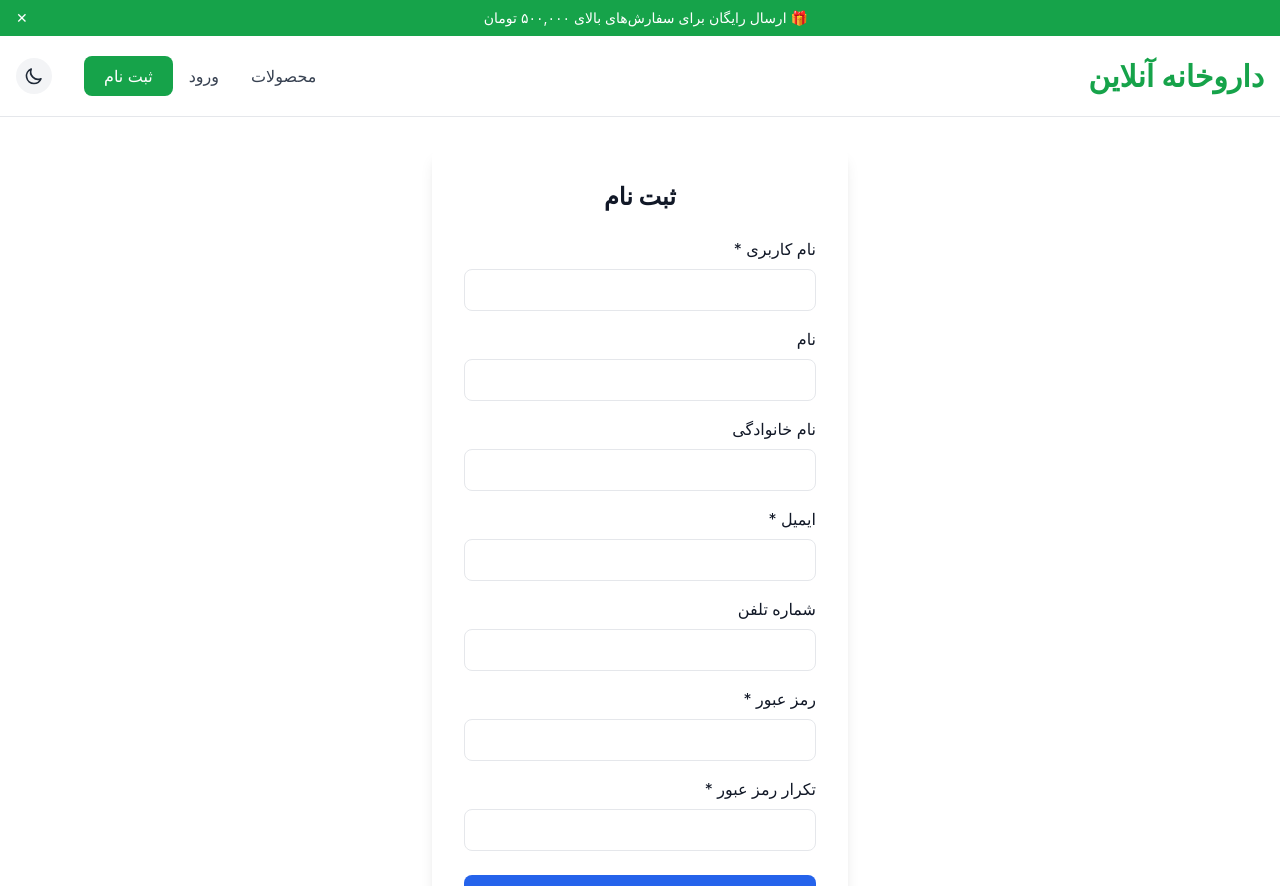
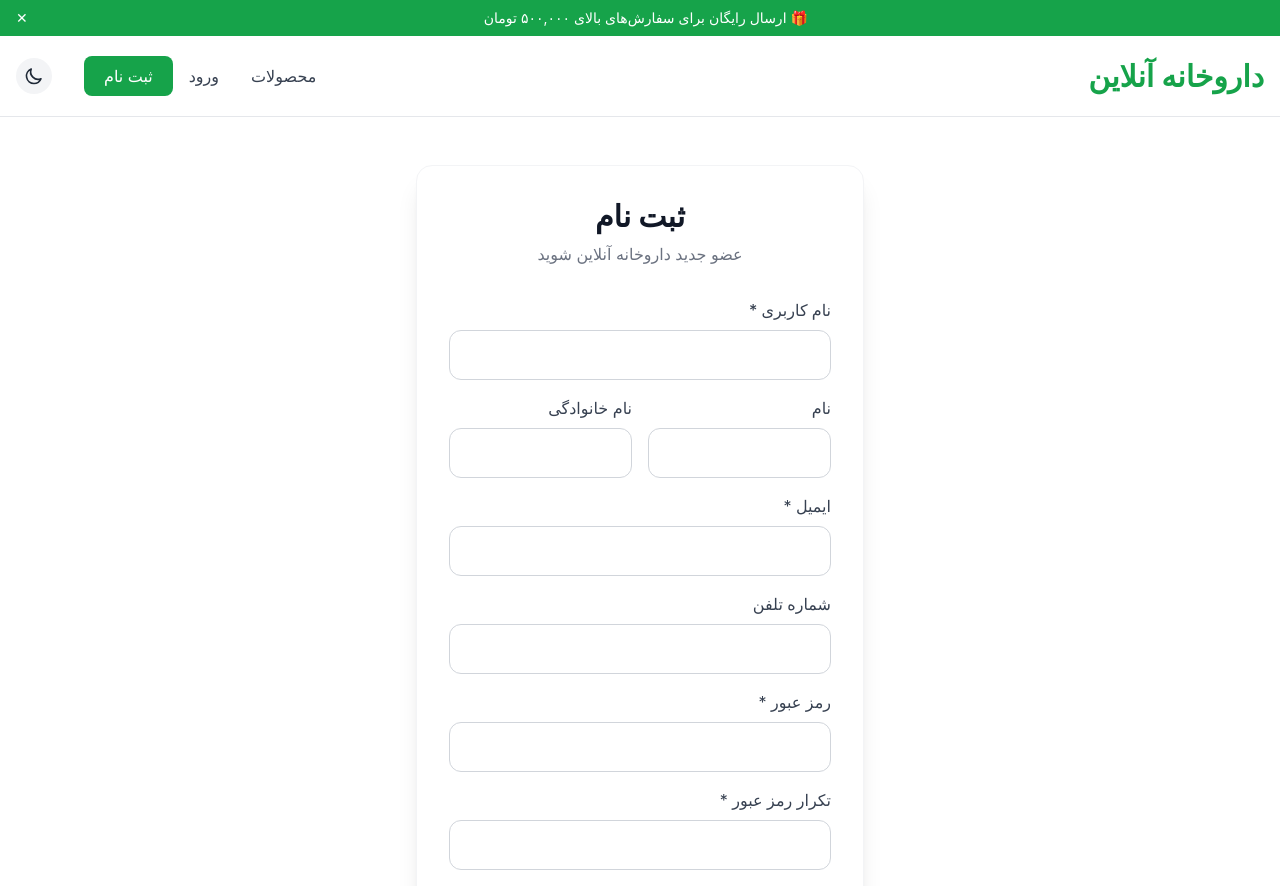
Before and after one commit to sina-naghipour/pharma-storefront, a React (Create React App) app: page /register in a window 1280 px wide. Shown: the top 886 px of the page. Built offline with nearby package versions, Linux system fonts and the light colour scheme; no server answers.

Commit message:
fix : fixed login signup theme switch.

```diff
--- a/src/pages/Login.js
+++ b/src/pages/Login.js
@@ -40,19 +40,23 @@ const Login = () => {
   };
 
   return (
-    <div className="login-page container mx-auto px-4 py-8 max-w-md" dir="rtl">
-      <div className="bg-white rounded-lg shadow-lg p-8">
-        <h1 className="text-2xl font-bold text-center mb-6">ورود به حساب کاربری</h1>
+    <div className="min-h-[80vh] flex items-center justify-center container mx-auto px-4 py-12" dir="rtl">
+      <div className="w-full max-w-md">
+        <div className="bg-white dark:bg-dark-surface rounded-2xl shadow-xl p-8 border border-gray-100 dark:border-dark-border">
+          <div className="text-center mb-8">
+            <h1 className="text-3xl font-bold text-gray-900 dark:text-white">ورود به حساب کاربری</h1>
+            <p className="text-gray-500 dark:text-gray-400 mt-2">به داروخانه آنلاین خوش آمدید</p>
+          </div>
 
           {error && (
-          <div className="bg-red-100 text-red-700 p-3 rounded-lg mb-4 whitespace-pre-wrap">
+            <div className="bg-red-100 dark:bg-red-900/30 text-red-700 dark:text-red-300 p-3 rounded-lg mb-6 whitespace-pre-wrap">
               {error}
             </div>
           )}
 
           <form onSubmit={handleSubmit} autoComplete="on">
-          <div className="mb-4">
-            <label className="block mb-2">نام کاربری</label>
+            <div className="mb-5">
+              <label className="block mb-2 text-gray-700 dark:text-gray-300 font-medium">نام کاربری</label>
               <input
                 type="text"
                 name="username"
@@ -60,12 +64,12 @@ const Login = () => {
                 onChange={handleChange}
                 required
                 autoComplete="username"
-              className="w-full border rounded-lg p-2 focus:outline-none focus:border-blue-500"
+                className="w-full border border-gray-300 dark:border-dark-border rounded-xl p-3 bg-white dark:bg-dark-bg text-gray-900 dark:text-white focus:ring-2 focus:ring-primary-500 focus:border-transparent transition"
               />
             </div>
 
             <div className="mb-6">
-            <label className="block mb-2">رمز عبور</label>
+              <label className="block mb-2 text-gray-700 dark:text-gray-300 font-medium">رمز عبور</label>
               <input
                 type="password"
                 name="password"
@@ -73,26 +77,27 @@ const Login = () => {
                 onChange={handleChange}
                 required
                 autoComplete="current-password"
-              className="w-full border rounded-lg p-2 focus:outline-none focus:border-blue-500"
+                className="w-full border border-gray-300 dark:border-dark-border rounded-xl p-3 bg-white dark:bg-dark-bg text-gray-900 dark:text-white focus:ring-2 focus:ring-primary-500 focus:border-transparent transition"
               />
             </div>
 
             <button
               type="submit"
               disabled={loading}
-            className="w-full bg-blue-600 text-white py-2 rounded-lg font-semibold hover:bg-blue-700 disabled:bg-gray-400"
+              className="w-full bg-primary-600 hover:bg-primary-700 text-white font-semibold py-3 rounded-xl transition disabled:opacity-50 disabled:cursor-not-allowed shadow-md"
             >
               {loading ? 'در حال ورود...' : 'ورود'}
             </button>
           </form>
 
-        <div className="mt-4 text-center">
-          <p className="text-gray-600">
+          <div className="mt-6 text-center">
+            <p className="text-gray-600 dark:text-gray-400">
               حساب کاربری ندارید؟{' '}
-            <Link to="/register" className="text-blue-600 hover:text-blue-800">
+              <Link to="/register" className="text-primary-600 dark:text-primary-400 font-semibold hover:underline">
                 ثبت نام
               </Link>
             </p>
+          </div>
         </div>
       </div>
     </div>
--- a/src/pages/Register.js
+++ b/src/pages/Register.js
@@ -28,7 +28,6 @@ const Register = () => {
     e.preventDefault();
     setError('');
 
-    // Client-side validation
     if (formData.password !== formData.password_confirm) {
       setError('رمز عبور و تکرار آن مطابقت ندارند');
       return;
@@ -41,7 +40,6 @@ const Register = () => {
     setLoading(true);
 
     try {
-      // Prepare payload matching backend expected fields
       const payload = {
         username: formData.username,
         email: formData.email,
@@ -50,12 +48,11 @@ const Register = () => {
         first_name: formData.first_name,
         last_name: formData.last_name,
         phone_number: formData.phone_number,
-        user_type: 'customer'  // optional, default is customer
+        user_type: 'customer'
       };
       await register(payload);
       navigate('/login');
     } catch (err) {
-      // Display detailed validation errors from backend
       if (err.data && typeof err.data === 'object') {
         const errorMessages = Object.values(err.data).flat().join('\n');
         setError(errorMessages || 'خطا در ثبت نام');
@@ -68,114 +65,120 @@ const Register = () => {
   };
 
   return (
-    <div className="register-page container mx-auto px-4 py-8 max-w-md">
-      <div className="bg-white rounded-lg shadow-lg p-8">
-        <h1 className="text-2xl font-bold text-center mb-6">ثبت نام</h1>
+    <div className="min-h-[80vh] flex items-center justify-center container mx-auto px-4 py-12" dir="rtl">
+      <div className="w-full max-w-md">
+        <div className="bg-white dark:bg-dark-surface rounded-2xl shadow-xl p-8 border border-gray-100 dark:border-dark-border">
+          <div className="text-center mb-8">
+            <h1 className="text-3xl font-bold text-gray-900 dark:text-white">ثبت نام</h1>
+            <p className="text-gray-500 dark:text-gray-400 mt-2">عضو جدید داروخانه آنلاین شوید</p>
+          </div>
 
           {error && (
-          <div className="bg-red-100 text-red-700 p-3 rounded-lg mb-4 whitespace-pre-wrap">
+            <div className="bg-red-100 dark:bg-red-900/30 text-red-700 dark:text-red-300 p-3 rounded-lg mb-6 whitespace-pre-wrap">
               {error}
             </div>
           )}
 
           <form onSubmit={handleSubmit}>
             <div className="mb-4">
-            <label className="block mb-2">نام کاربری *</label>
+              <label className="block mb-2 text-gray-700 dark:text-gray-300 font-medium">نام کاربری *</label>
               <input
                 type="text"
                 name="username"
                 value={formData.username}
                 onChange={handleChange}
                 required
-              className="w-full border rounded-lg p-2 focus:outline-none focus:border-blue-500"
+                className="w-full border border-gray-300 dark:border-dark-border rounded-xl p-3 bg-white dark:bg-dark-bg text-gray-900 dark:text-white focus:ring-2 focus:ring-primary-500"
               />
             </div>
 
-          <div className="mb-4">
-            <label className="block mb-2">نام</label>
+            <div className="grid grid-cols-1 md:grid-cols-2 gap-4 mb-4">
+              <div>
+                <label className="block mb-2 text-gray-700 dark:text-gray-300">نام</label>
                 <input
                   type="text"
                   name="first_name"
                   value={formData.first_name}
                   onChange={handleChange}
-              className="w-full border rounded-lg p-2 focus:outline-none focus:border-blue-500"
+                  className="w-full border border-gray-300 dark:border-dark-border rounded-xl p-3 bg-white dark:bg-dark-bg text-gray-900 dark:text-white"
                 />
               </div>
-
-          <div className="mb-4">
-            <label className="block mb-2">نام خانوادگی</label>
+              <div>
+                <label className="block mb-2 text-gray-700 dark:text-gray-300">نام خانوادگی</label>
                 <input
                   type="text"
                   name="last_name"
                   value={formData.last_name}
                   onChange={handleChange}
-              className="w-full border rounded-lg p-2 focus:outline-none focus:border-blue-500"
+                  className="w-full border border-gray-300 dark:border-dark-border rounded-xl p-3 bg-white dark:bg-dark-bg text-gray-900 dark:text-white"
                 />
+              </div>
             </div>
 
             <div className="mb-4">
-            <label className="block mb-2">ایمیل *</label>
+              <label className="block mb-2 text-gray-700 dark:text-gray-300">ایمیل *</label>
               <input
                 type="email"
                 name="email"
                 value={formData.email}
                 onChange={handleChange}
                 required
-              className="w-full border rounded-lg p-2 focus:outline-none focus:border-blue-500"
+                className="w-full border border-gray-300 dark:border-dark-border rounded-xl p-3 bg-white dark:bg-dark-bg text-gray-900 dark:text-white"
               />
             </div>
 
             <div className="mb-4">
-            <label className="block mb-2">شماره تلفن</label>
+              <label className="block mb-2 text-gray-700 dark:text-gray-300">شماره تلفن</label>
               <input
                 type="tel"
                 name="phone_number"
                 value={formData.phone_number}
                 onChange={handleChange}
-              className="w-full border rounded-lg p-2 focus:outline-none focus:border-blue-500"
+                className="w-full border border-gray-300 dark:border-dark-border rounded-xl p-3 bg-white dark:bg-dark-bg text-gray-900 dark:text-white"
               />
             </div>
 
             <div className="mb-4">
-            <label className="block mb-2">رمز عبور *</label>
+              <label className="block mb-2 text-gray-700 dark:text-gray-300">رمز عبور *</label>
               <input
                 type="password"
                 name="password"
                 value={formData.password}
                 onChange={handleChange}
                 required
-              className="w-full border rounded-lg p-2 focus:outline-none focus:border-blue-500"
+                className="w-full border border-gray-300 dark:border-dark-border rounded-xl p-3 bg-white dark:bg-dark-bg text-gray-900 dark:text-white"
               />
             </div>
 
             <div className="mb-6">
-            <label className="block mb-2">تکرار رمز عبور *</label>
+              <label className="block mb-2 text-gray-700 dark:text-gray-300">تکرار رمز عبور *</label>
               <input
                 type="password"
                 name="password_confirm"
                 value={formData.password_confirm}
                 onChange={handleChange}
                 required
-              className="w-full border rounded-lg p-2 focus:outline-none focus:border-blue-500"
+                className="w-full border border-gray-300 dark:border-dark-border rounded-xl p-3 bg-white dark:bg-dark-bg text-gray-900 dark:text-white"
               />
             </div>
 
             <button
               type="submit"
               disabled={loading}
-            className="w-full bg-blue-600 text-white py-2 rounded-lg font-semibold hover:bg-blue-700 disabled:bg-gray-400"
+              className="w-full bg-primary-600 hover:bg-primary-700 text-white font-semibold py-3 rounded-xl transition disabled:opacity-50 shadow-md"
             >
               {loading ? 'در حال ثبت نام...' : 'ثبت نام'}
             </button>
           </form>
 
-        <div className="mt-4 text-center">
-          <p className="text-gray-600">
+          <div className="mt-6 text-center">
+            <p className="text-gray-600 dark:text-gray-400">
               قبلا ثبت نام کرده‌اید؟{' '}
-            <Link to="/login" className="text-blue-600 hover:text-blue-800">
+              <Link to="/login" className="text-primary-600 dark:text-primary-400 font-semibold hover:underline">
                 ورود
               </Link>
             </p>
+          </div>
         </div>
       </div>
     </div>
```
Lines whose indentation alone changed are shown as unchanged.
